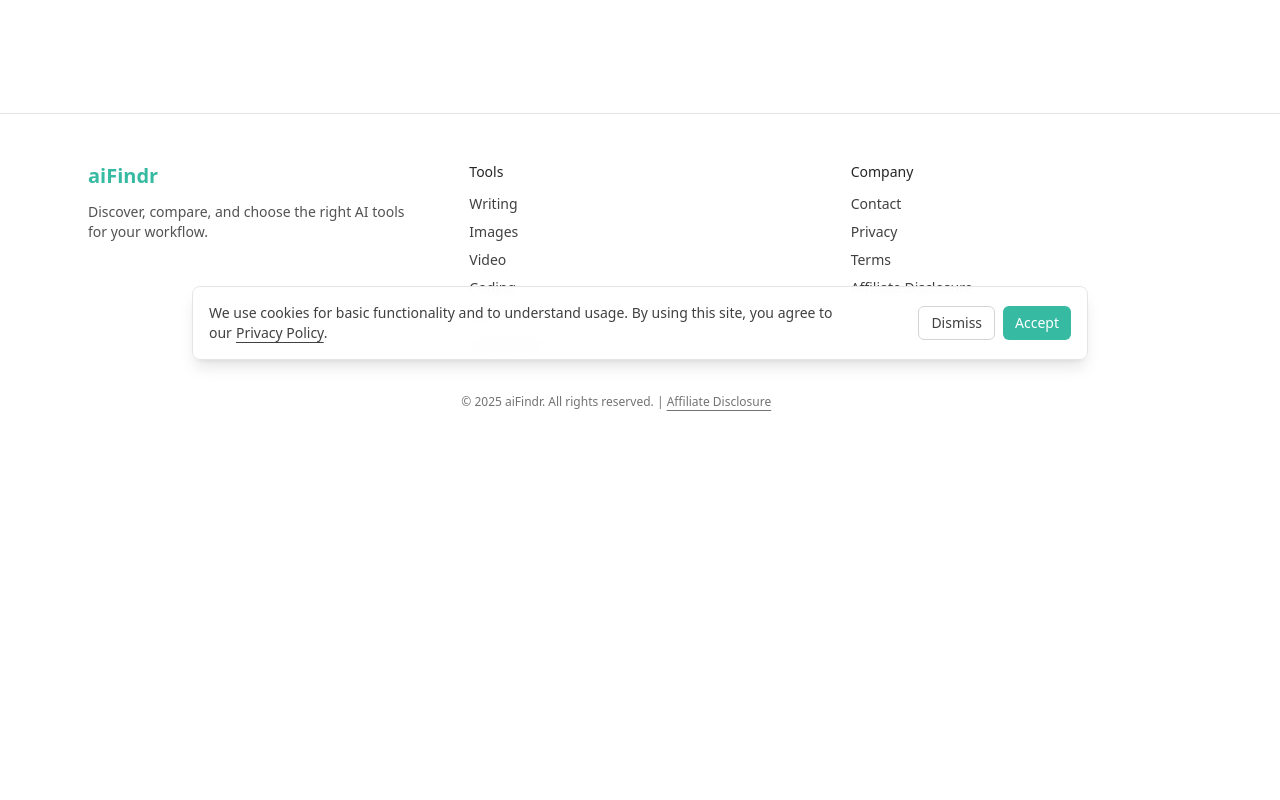
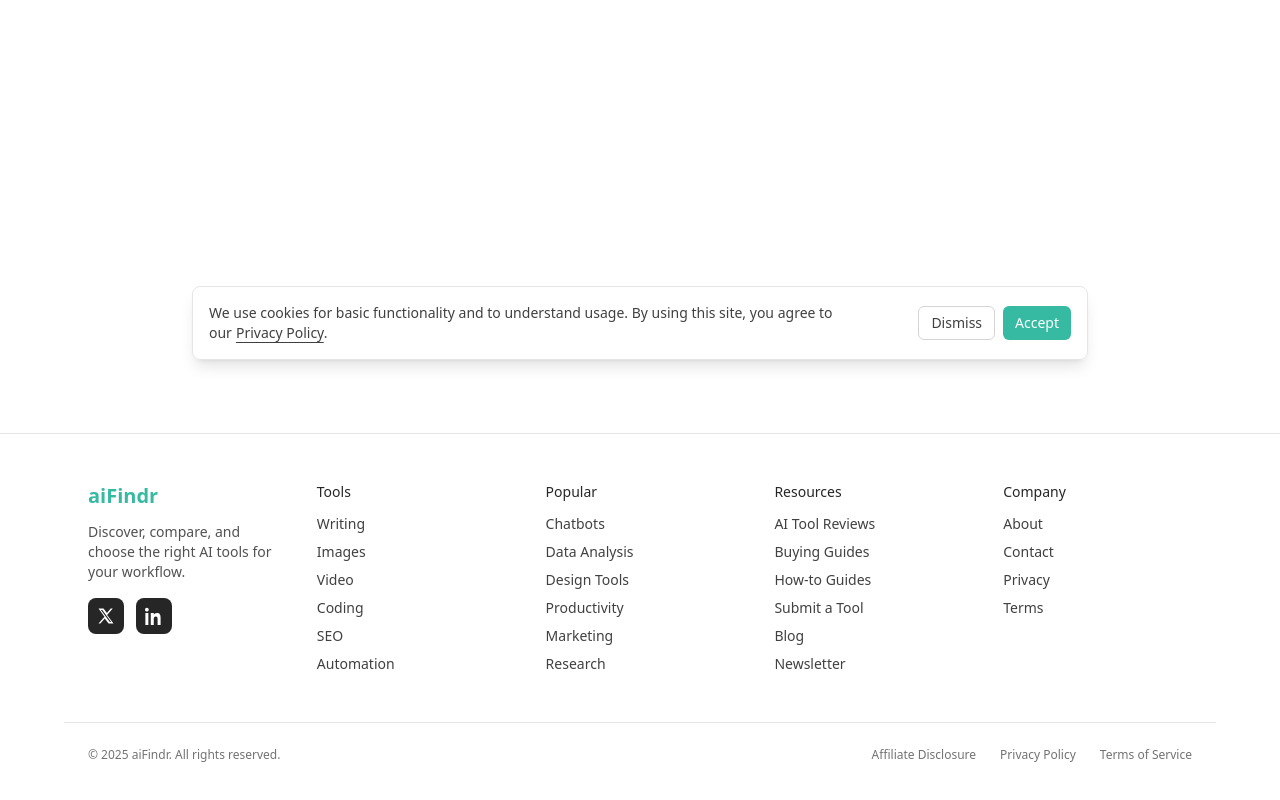
Before and after one commit to daviddbrown/ai-findr, a Next.js app: page /about in a window 1280 px wide. Before the commit this address had no page. Shown: the part 424-1224 px from the top of the page. Before the commit the page ends 882 px from the top, so only its background shows below. Built offline with nearby package versions, Linux system fonts and the light colour scheme.

Commit message:
updated footer

```diff
--- a/package.json
+++ b/package.json
@@ -5,7 +5,7 @@
   "scripts": {
     "dev": "next dev --turbopack",
   "build": "node ./scripts/count-tools.mjs && next build",
-  "start": "node ./scripts/count-tools.mjs && next start",
+  "start": "node ./scripts/count-tools.mjs && next start -p ${PORT:-3000}",
     "lint": "next lint",
     "prod": "pnpm build && pnpm start",
   "preview": "pnpm build && pnpm start"
--- /dev/null
+++ b/src/app/about/page.tsx
@@ -0,0 +1,12 @@
+import { AppContainer } from "@/components/layout/AppContainer";
+
+export default function AboutPage() {
+  return (
+    <AppContainer>
+      <article className="w-full max-w-3xl prose prose-neutral dark:prose-invert prose-a:text-[var(--accent,#36BAA2)]">
+        <h1>About</h1>
+        <p>We help you find the right AI tools for your workflow. More details coming soon.</p>
+      </article>
+    </AppContainer>
+  );
+}
--- a/src/app/affiliate-disclosure/page.tsx
+++ b/src/app/affiliate-disclosure/page.tsx
@@ -22,7 +22,7 @@
         <h2>Questions</h2>
         <p>
           If you have any questions about this disclosure, contact us at {" "}
-          <a href="mailto:hello@example.com">hello@example.com</a>.
+          <a href="mailto:aifindrdotio@gmail.com">aifindrdotio@gmail.com</a>.
         </p>
       </article>
     </AppContainer>
--- /dev/null
+++ b/src/app/blog/page.tsx
@@ -0,0 +1,12 @@
+import { AppContainer } from "@/components/layout/AppContainer";
+
+export default function BlogIndexPage() {
+  return (
+    <AppContainer>
+      <article className="w-full max-w-3xl prose prose-neutral dark:prose-invert prose-a:text-[var(--accent,#36BAA2)]">
+        <h1>Blog</h1>
+        <p>Posts are coming soon.</p>
+      </article>
+    </AppContainer>
+  );
+}
--- /dev/null
+++ b/src/app/newsletter/page.tsx
@@ -0,0 +1,12 @@
+import { AppContainer } from "@/components/layout/AppContainer";
+
+export default function NewsletterPage() {
+  return (
+    <AppContainer>
+      <article className="w-full max-w-3xl prose prose-neutral dark:prose-invert prose-a:text-[var(--accent,#36BAA2)]">
+        <h1>Newsletter</h1>
+        <p>Newsletter signup is coming soon.</p>
+      </article>
+    </AppContainer>
+  );
+}
--- a/src/app/privacy/page.tsx
+++ b/src/app/privacy/page.tsx
@@ -17,7 +17,7 @@
         </p>
         <h2>Contact</h2>
         <p>
-          If you have questions about this policy, contact us at <a href="mailto:hello@example.com">hello@example.com</a>.
+          If you have questions about this policy, contact us at <a href="mailto:aifindrdotio@gmail.com">aifindrdotio@gmail.com</a>.
         </p>
       </article>
     </AppContainer>
--- /dev/null
+++ b/src/app/resources/page.tsx
@@ -0,0 +1,12 @@
+import { AppContainer } from "@/components/layout/AppContainer";
+
+export default function ResourcesPage() {
+  return (
+    <AppContainer>
+      <article className="w-full max-w-3xl prose prose-neutral dark:prose-invert prose-a:text-[var(--accent,#36BAA2)]">
+        <h1>Resources</h1>
+        <p>Curated guides and reviews are coming soon.</p>
+      </article>
+    </AppContainer>
+  );
+}
--- a/src/app/sitemap.ts
+++ b/src/app/sitemap.ts
@@ -27,5 +27,10 @@
       changeFrequency: "yearly",
       priority: 0.3,
     },
+  { url: `${site.url}/about`, lastModified: new Date(), changeFrequency: "yearly", priority: 0.2 },
+  { url: `${site.url}/resources`, lastModified: new Date(), changeFrequency: "yearly", priority: 0.2 },
+  { url: `${site.url}/blog`, lastModified: new Date(), changeFrequency: "weekly", priority: 0.2 },
+  { url: `${site.url}/newsletter`, lastModified: new Date(), changeFrequency: "monthly", priority: 0.2 },
+  { url: `${site.url}/submit`, lastModified: new Date(), changeFrequency: "monthly", priority: 0.2 },
   ];
 }
--- /dev/null
+++ b/src/app/submit/page.tsx
@@ -0,0 +1,12 @@
+import { AppContainer } from "@/components/layout/AppContainer";
+
+export default function SubmitToolPage() {
+  return (
+    <AppContainer>
+      <article className="w-full max-w-3xl prose prose-neutral dark:prose-invert prose-a:text-[var(--accent,#36BAA2)]">
+        <h1>Submit a Tool</h1>
+  <p>Tool submission coming soon. For now, email us at <a href="mailto:aifindrdotio@gmail.com">aifindrdotio@gmail.com</a>.</p>
+      </article>
+    </AppContainer>
+  );
+}
--- a/src/app/terms/page.tsx
+++ b/src/app/terms/page.tsx
@@ -21,7 +21,7 @@
           We are not liable for any damages arising from the use of this site or third‑party tools listed here.
         </p>
         <p>
-          For questions, contact <a href="mailto:hello@example.com">hello@example.com</a>.
+          For questions, contact <a href="mailto:aifindrdotio@gmail.com">aifindrdotio@gmail.com</a>.
         </p>
       </article>
     </AppContainer>
--- a/src/components/layout/Footer.tsx
+++ b/src/components/layout/Footer.tsx
@@ -8,37 +8,76 @@
 }
 
 export function Footer({ links = [] as LinkItem[] }) {
-  // Only list categories we actually support in the category route
-  const categories = [
-    "Writing",
-    "Images",
-    "Video",
-    "Coding",
-    "SEO",
-    "Automation",
+  // Tools (actual supported categories)
+  const categories = ["Writing", "Images", "Video", "Coding", "SEO", "Automation"];
+
+  // Popular (additional high-intent categories)
+  const popular = [
+    "Chatbots",
+    "Data Analysis",
+    "Design Tools",
+    "Productivity",
+    "Marketing",
+    "Research",
   ];
 
-  // Build Company links and de-dupe any duplicates by href
+  // Resources (route-safe: send to /resources for now)
+  const resources = [
+    { label: "AI Tool Reviews", href: "/resources" },
+    { label: "Buying Guides", href: "/resources" },
+    { label: "How-to Guides", href: "/resources" },
+    { label: "Submit a Tool", href: "/submit" },
+    { label: "Blog", href: "/blog" },
+    { label: "Newsletter", href: "/newsletter" },
+  ];
+
+  // Company links (ensure we always include About, Contact, Privacy, Terms)
+  const baseCompany: LinkItem[] = [
+    { href: "/about", label: "About" },
+    { href: "mailto:aifindrdotio@gmail.com", label: "Contact", external: true },
+    { href: "/privacy", label: "Privacy" },
+    { href: "/terms", label: "Terms" },
+  ];
   const companyMap = new Map<string, LinkItem>();
-  [{ href: "mailto:hello@example.com", label: "Contact", external: true }, ...links].forEach((l) => {
+  [...baseCompany, ...links].forEach((l) => {
     if (!companyMap.has(l.href)) companyMap.set(l.href, l);
   });
   const company = Array.from(companyMap.values());
 
-  // no-op
-
   return (
     <footer className="border-t border-neutral-200 dark:border-neutral-800 py-12 text-sm text-neutral-700 dark:text-neutral-400 bg-white/90 dark:bg-neutral-900/90 supports-[backdrop-filter]:backdrop-blur">
-      <div className="mx-auto max-w-6xl px-6 grid grid-cols-1 md:grid-cols-3 gap-10">
+      <div className="mx-auto max-w-6xl px-6 grid grid-cols-1 md:grid-cols-3 lg:grid-cols-5 gap-10">
+        {/* Brand */}
         <div>
           <Link href="/" className="inline-flex items-center font-semibold text-xl" style={{ color: "var(--accent)" }}>
             {site.name}
           </Link>
-          <p className="mt-3 max-w-xs text-neutral-600 dark:text-neutral-400">
-            {site.description}
-          </p>
+          <p className="mt-3 max-w-xs text-neutral-600 dark:text-neutral-400">{site.description}</p>
+          <div className="mt-4 flex items-center gap-3">
+            <Link
+              href={site.social?.twitter || "#"}
+              aria-label="Twitter"
+              className="inline-flex h-9 w-9 items-center justify-center rounded-lg bg-neutral-800 text-white hover:bg-neutral-700 focus:outline-none focus:ring-2 focus:ring-offset-2 focus:ring-neutral-500"
+            >
+              {/* Twitter/X icon */}
+              <svg viewBox="0 0 24 24" width="18" height="18" fill="currentColor" aria-hidden="true">
+                <path d="M18.244 2H21L13.51 10.56 22 22h-6.563l-5.09-6.62L4.5 22H2l8.003-9.12L2 2h6.682l4.61 6.09L18.244 2Zm-1.152 18h1.809L7.01 4h-1.86l11.942 16Z"/>
+              </svg>
+            </Link>
+            <Link
+              href={site.social?.linkedin || "#"}
+              aria-label="LinkedIn"
+              className="inline-flex h-9 w-9 items-center justify-center rounded-lg bg-neutral-800 text-white hover:bg-neutral-700 focus:outline-none focus:ring-2 focus:ring-offset-2 focus:ring-neutral-500"
+            >
+              {/* LinkedIn icon */}
+              <svg viewBox="0 0 24 24" width="18" height="18" fill="currentColor" aria-hidden="true">
+                <path d="M4.98 3.5C4.98 4.88 3.86 6 2.5 6S0 4.88 0 3.5 1.12 1 2.5 1 4.98 2.12 4.98 3.5zM.5 8h4V24h-4V8zm7.5 0h3.8v2.2h.1c.5-1 1.9-2.2 3.9-2.2 4.2 0 5 2.8 5 6.5V24h-4v-7.3c0-1.7 0-3.9-2.4-3.9s-2.7 1.9-2.7 3.8V24h-4V8z"/>
+              </svg>
+            </Link>
+          </div>
         </div>
 
+        {/* Tools */}
         <div className="hidden md:block">
           <div className="font-medium text-neutral-800 dark:text-neutral-100">Tools</div>
           <ul className="mt-3 space-y-2">
@@ -52,6 +91,35 @@
           </ul>
         </div>
 
+        {/* Popular */}
+        <div className="hidden lg:block">
+          <div className="font-medium text-neutral-800 dark:text-neutral-100">Popular</div>
+          <ul className="mt-3 space-y-2">
+            {popular.map((p) => (
+              <li key={p}>
+                <Link className="hover:underline hover:underline-offset-4" href={`/tools/${toSlug(p)}`}>
+                  {p}
+                </Link>
+              </li>
+            ))}
+          </ul>
+        </div>
+
+        {/* Resources (without the Stay Updated block) */}
+        <div className="hidden md:block">
+          <div className="font-medium text-neutral-800 dark:text-neutral-100">Resources</div>
+          <ul className="mt-3 space-y-2">
+            {resources.map((r) => (
+              <li key={r.label}>
+                <Link className="hover:underline hover:underline-offset-4" href={r.href}>
+                  {r.label}
+                </Link>
+              </li>
+            ))}
+          </ul>
+        </div>
+
+        {/* Company */}
         <div>
           <div className="font-medium text-neutral-800 dark:text-neutral-100">Company</div>
           <ul className="mt-3 space-y-2">
@@ -69,15 +137,17 @@
             ))}
           </ul>
         </div>
-
-  {null}
       </div>
 
-      <div className="mx-auto max-w-6xl px-6 mt-10 grid grid-cols-1 md:grid-cols-3 gap-4 text-xs text-neutral-500">
-        <div className="md:col-start-2">
-          © 2025 aiFindr. All rights reserved. |
-          {" "}
-          <Link href="/affiliate-disclosure" className="underline underline-offset-4 hover:no-underline">Affiliate Disclosure</Link>
+      {/* Bottom bar */}
+      <div className="mx-auto max-w-6xl px-6 mt-12 border-t border-neutral-200 dark:border-neutral-800 pt-6 text-xs text-neutral-500">
+        <div className="flex flex-col gap-3 md:flex-row md:items-center md:justify-between">
+          <div>© 2025 aiFindr. All rights reserved.</div>
+          <div className="flex items-center gap-6">
+            <Link href="/affiliate-disclosure" className="hover:underline underline-offset-4">Affiliate Disclosure</Link>
+            <Link href="/privacy" className="hover:underline underline-offset-4">Privacy Policy</Link>
+            <Link href="/terms" className="hover:underline underline-offset-4">Terms of Service</Link>
+          </div>
         </div>
       </div>
     </footer>
--- a/src/config/site.ts
+++ b/src/config/site.ts
@@ -4,6 +4,10 @@
   name: "aiFindr",
   description: "Discover, compare, and choose the right AI tools for your workflow.",
   url: "https://example.com",
+  social: {
+    twitter: "",
+    linkedin: "",
+  },
 };
 
 export const headerLinks: LinkItem[] = [
@@ -14,6 +18,5 @@
 export const footerLinks: LinkItem[] = [
   { href: "/privacy", label: "Privacy" },
   { href: "/terms", label: "Terms" },
-  { href: "/affiliate-disclosure", label: "Affiliate Disclosure" },
-  { href: "mailto:hello@example.com", label: "Contact", external: true },
+  { href: "mailto:aifindrdotio@gmail.com", label: "Contact", external: true },
 ];
```
